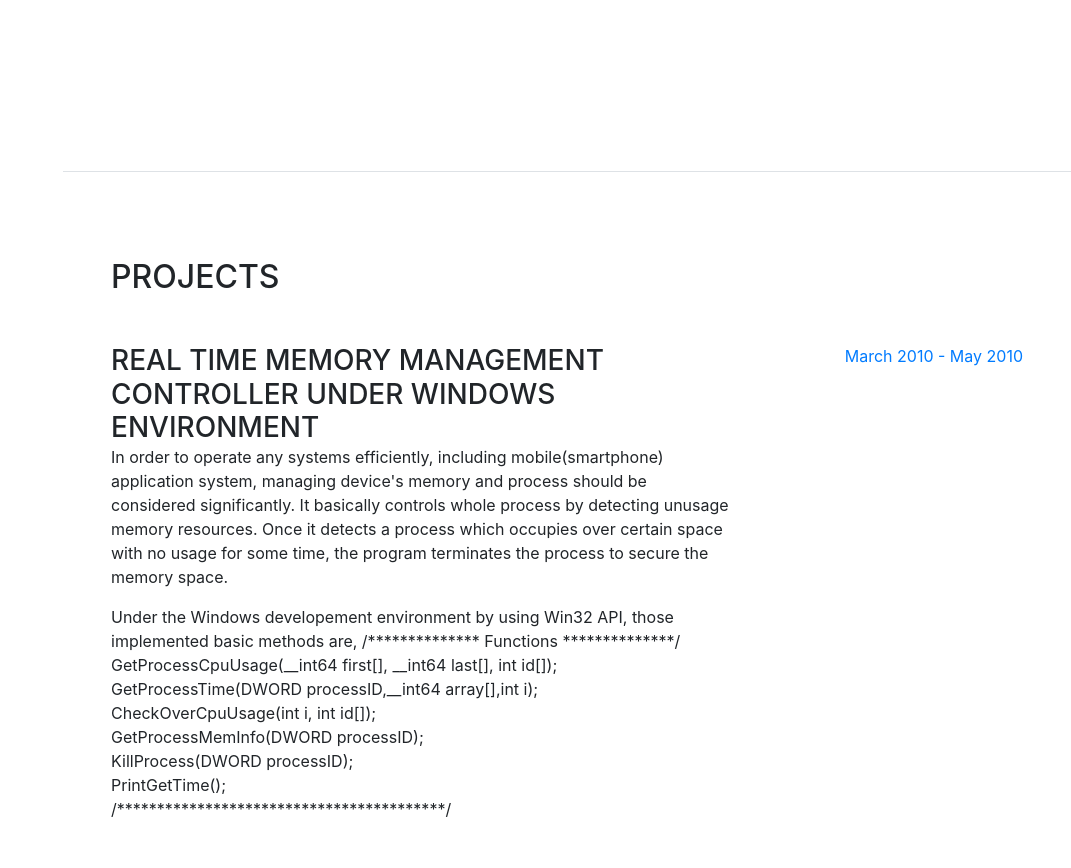
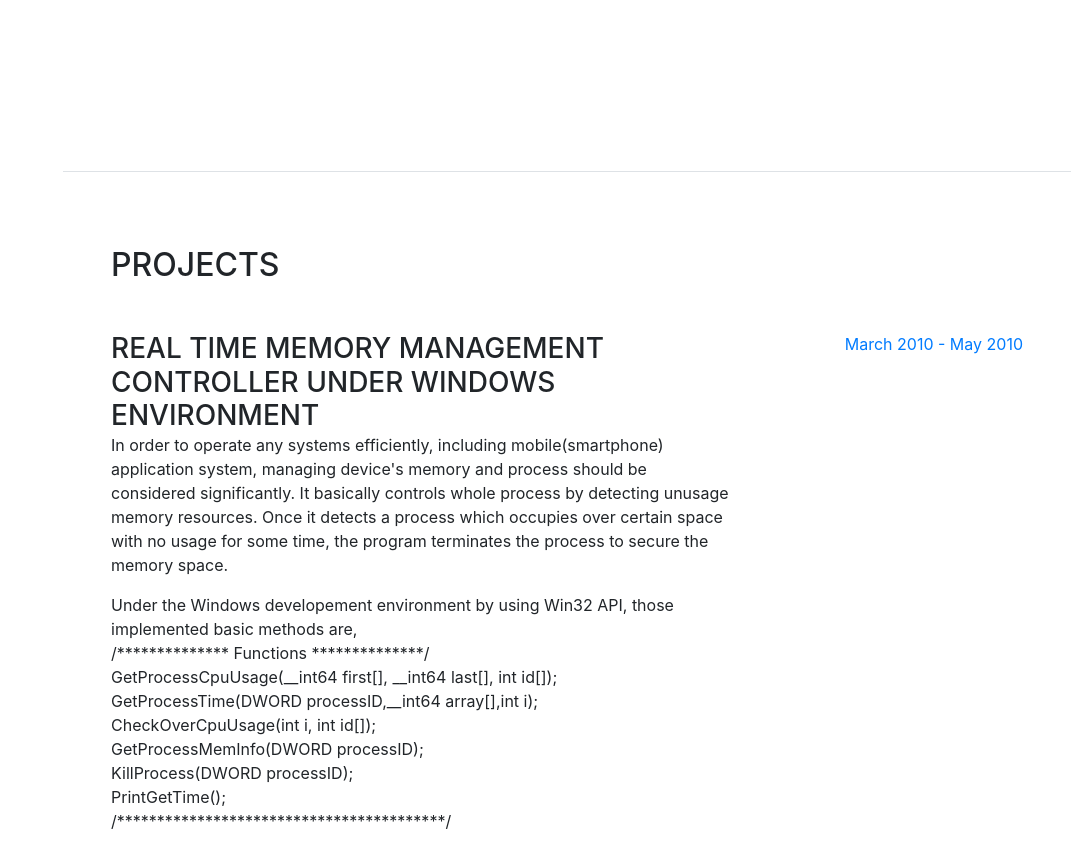
Before and after one commit to seokhwanko90/seokhwanko90.github.io, a website with bundled scripts: page index.html in a window 1280 px wide. Shown: the part 1428-2296 px from the top of the page, without its empty margins (209-1280 px from the left). Built offline with nearby package versions, Linux system fonts and the light colour scheme; a web font is replaced by a local one.

Commit message:
Update index.html

```diff
--- a/index.html
+++ b/index.html
@@ -142,7 +142,7 @@
               <p>In order to operate any systems efficiently, including mobile(smartphone) application system, managing device's memory and process should be considered significantly.
 It basically controls whole process by detecting unusage memory resources. Once it detects a process which occupies over certain space with no usage for some time, the program terminates the process to secure the memory space.
 </p>
-<p>Under the Windows developement environment by using Win32 API, those implemented basic methods are,
+<p>Under the Windows developement environment by using Win32 API, those implemented basic methods are,<br>
 /************** Functions **************/<br>
 GetProcessCpuUsage(__int64 first[], __int64 last[], int id[]);<br>
 GetProcessTime(DWORD processID,__int64 array[],int i);<br>
```
